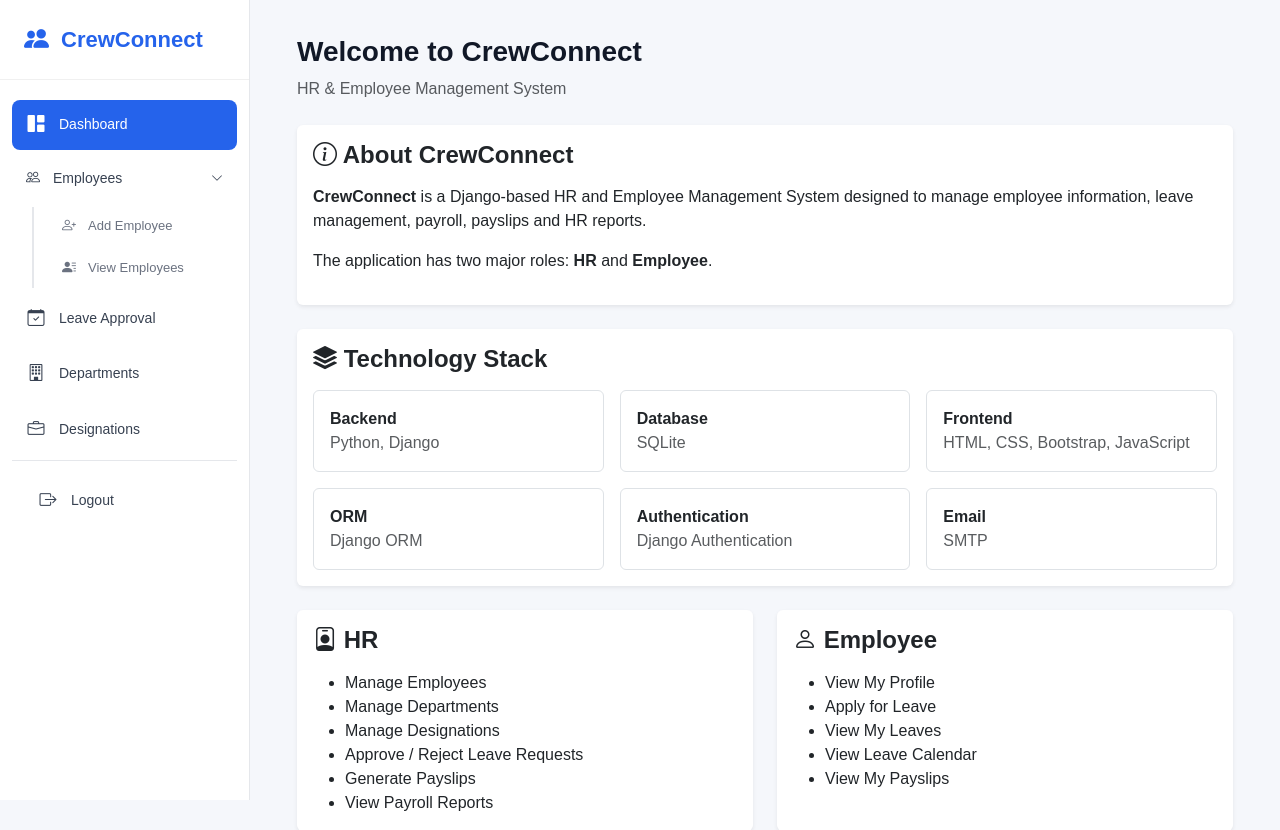
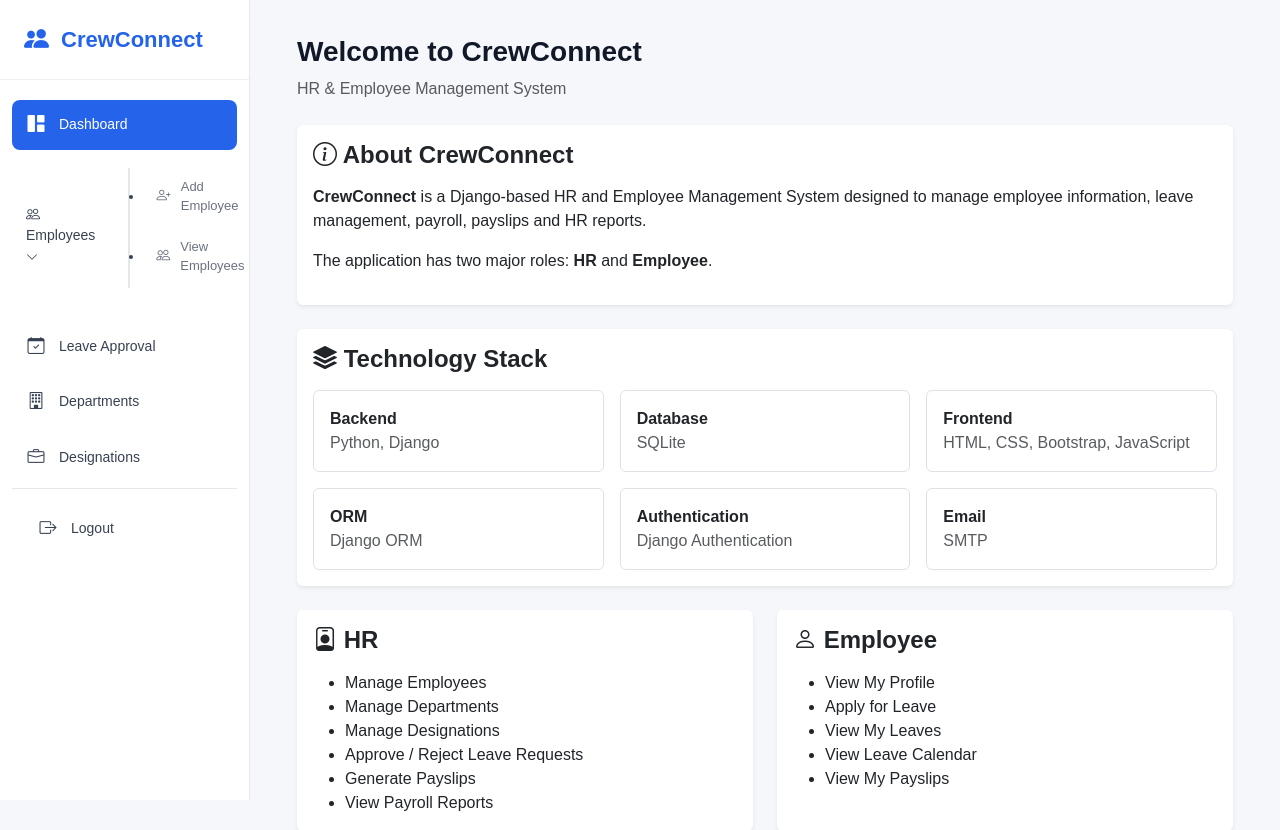
Before and after one commit to basireddysravan68-del/Crewconnect, a Django app: page /dashboard/ in a window 1280 px wide. Shown: the top 830 px of the page. Run offline with Django 5.2, Linux system fonts and the light colour scheme; the visitor is signed in with stand-in values (Sample User, id 1).

Commit message:
Update employee management and UI

```diff
--- a/hr/views.py
+++ b/hr/views.py
@@ -68,6 +68,19 @@
         employee_id = request.POST.get("employee_id")
         name = request.POST.get("name")
         email = request.POST.get("email")
+        # Check duplicate email
+        if User.objects.filter(email=email).exists():
+            return render(
+                request,
+                "employee_add_update.html",
+                {
+                    "departments": departments,
+                    "designations": designations,
+                    "employment_types": Employee.EMPLOYMENT_TYPES,
+                    "is_update": False,
+                    "email_error": "User email already exists."
+                }
+            )
         phone = request.POST.get("phone")
 
         department_id = request.POST.get("department")
--- a/templates/base.html
+++ b/templates/base.html
@@ -37,14 +37,13 @@
 
 
 
-    {% include 'sidebar.html' %}
-    {% if is_employee %}
+   {% if request.user.is_staff %}
 
-    {% include "employee_sidebar.html" %}
+    {% include "sidebar.html" %}
 
 {% else %}
 
-    {% include "sidebar.html" %}
+    {% include "employee_sidebar.html" %}
 
 {% endif %}
 
--- a/templates/employee_add_update.html
+++ b/templates/employee_add_update.html
@@ -149,6 +149,11 @@
                         value="{{ employee.email|default:'' }}"
                         required
                     >
+                    {% if email_error %}
+                    <div style="color: red; margin-top: 5px;">
+                        {{ email_error }}
+                    </div>
+                    {% endif %}
 
 
                 </div>
--- a/templates/sidebar.html
+++ b/templates/sidebar.html
@@ -20,38 +20,34 @@
         </a>
 
 
+       {% if request.user.is_staff %}
+
 <!-- Employees -->
-        <div class="nav-section">
-
-            <div class="nav-item">
-                <div class="nav-item-left">
+<li class="nav-item">
+    <a href="#" class="nav-link">
         <i class="bi bi-people"></i>
         <span>Employees</span>
-                </div>
+        <i class="bi bi-chevron-down ms-auto"></i>
+    </a>
 
-                <i class="bi bi-chevron-down"></i>
-            </div>
-
-
-            <div class="submenu">
-
+    <ul class="submenu">
+        <li>
             <a href="{% url 'employee_create' %}">
                 <i class="bi bi-person-plus"></i>
-                    <span>Add Employee</span>
+                Add Employee
             </a>
+        </li>
 
+        <li>
             <a href="{% url 'employee_list' %}">
-                    <i class="bi bi-person-lines-fill"></i>
-                    <span>View Employees</span>
+                <i class="bi bi-people"></i>
+                View Employees
             </a>
+        </li>
+    </ul>
+</li>
 
-
-
-
-
-            </div>
-
-        </div>
+{% endif %}
 
 
 
```
Also changed, not shown: templates/set_password.html (+39 -9 lines). Lines whose indentation alone changed are shown as unchanged.
